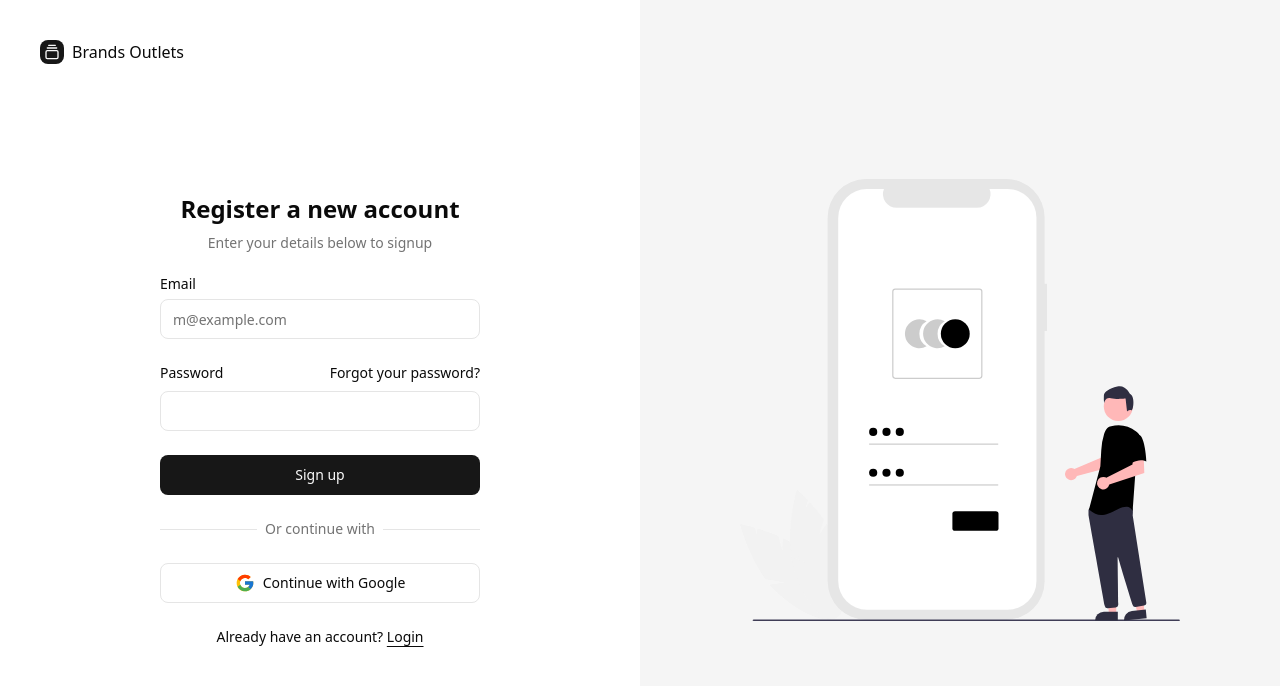
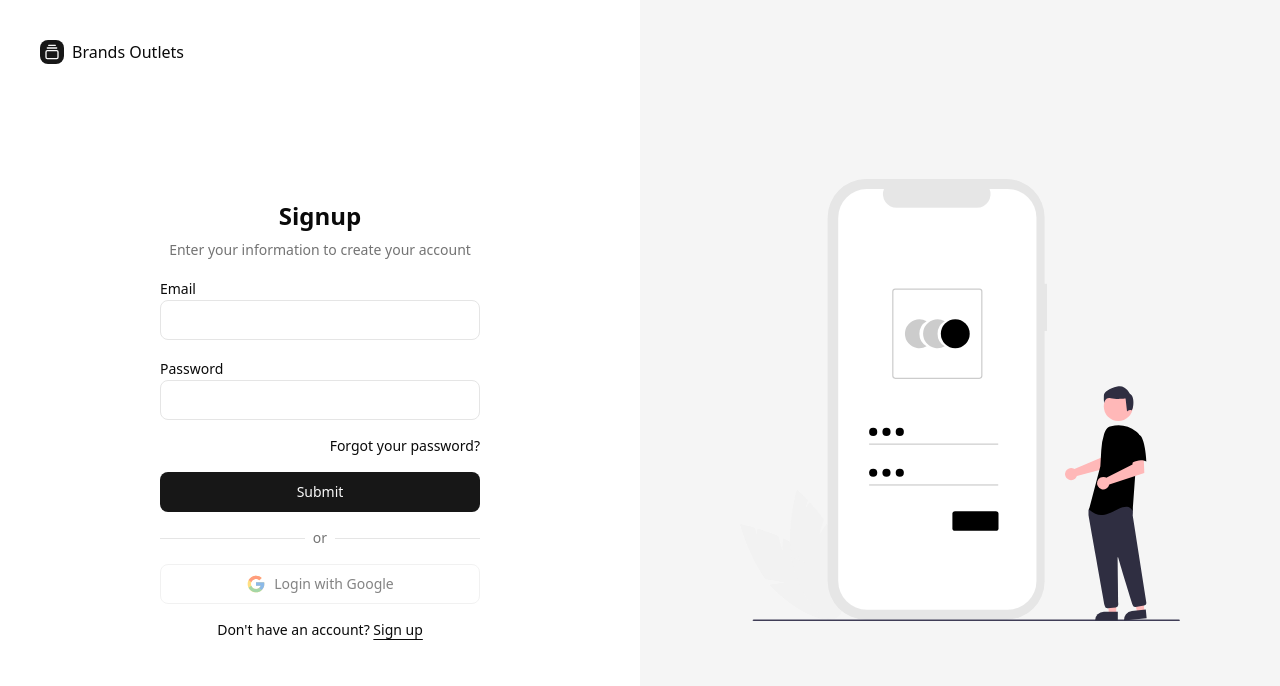
Before and after one commit to hafizusama43/admin-dashbaord, a Next.js app: page /sign-up in a window 1280 px wide. Shown: the top 686 px of the page. Built offline with nearby package versions, Linux system fonts and the light colour scheme.

Commit message:
Fix login form

```diff
--- a/src/app/(auth)/login/login-form.tsx
+++ b/src/app/(auth)/login/login-form.tsx
@@ -38,43 +38,21 @@ export function LoginForm({
         console.log(values)
     }
     return (
-        // <Form {...form}>
-        //             <form onSubmit={form.handleSubmit(onSubmit)} className="space-y-4">
-        //                 <div className="flex flex-col items-center gap-2 text-center">
-        //                     <h1 className="text-2xl font-bold">Reset password</h1>
-        //                     <p className="text-balance text-sm text-muted-foreground">
-        //                         Enter a strong password
-        //                     </p>
-        //                 </div>
-        //                 <RenderInput form={form} name="password" label="Password" />
-        //                 <RenderInput form={form} name="c_password" label="Confirm Password" />
-        //                 <Button type="submit" className="w-full">
-        //                     Reset Password
-        //                 </Button>
-
-        //                 <div className="text-center text-sm">
-        //                     Go back to login? &nbsp;
-        //                     <Link href="/login" className="underline underline-offset-4">
-        //                         Login
-        //                     </Link>
-        //                 </div>
-        //             </form>
-        //         </Form>
         <Form {...form}>
-            <form onSubmit={form.handleSubmit(onSubmit)} className={cn("flex flex-col gap-6", className)} {...props}>
+            <form onSubmit={form.handleSubmit(onSubmit)} className={cn("flex flex-col space-y-4 ", className)} {...props}>
                 <div className="flex flex-col items-center gap-2 text-center">
                     <h1 className="text-2xl font-bold">Login</h1>
                     <small className="text-balance text-sm text-muted-foreground">
                         Enter your credentials below to login to your account
                     </small>
                 </div>
-                <div className="grid gap-6">
+
                 <RenderInput form={form} name="email" label="Email" />
                 <RenderInput form={form} name="password" label="Password" />
                 <div className="flex items-center">
                     <Link
                         href="/forgot-password"
-                            className="ml-auto text-sm underline-offset-4 hover:underline"
+                        className="ml-auto text-sm hover:underline"
                     >
                         Forgot your password?
                     </Link>
@@ -84,14 +62,13 @@ export function LoginForm({
                 </Button>
                 <div className="relative text-center text-sm after:absolute after:inset-0 after:top-1/2 after:z-0 after:flex after:items-center after:border-t after:border-border">
                     <span className="relative z-10 bg-background px-2 text-muted-foreground">
-                            Or continue with
+                        or
                     </span>
                 </div>
                 <Button disabled variant="outline" className="w-full">
                     <Image src="/svgs/google.svg" width={20} height={20} alt="google" />
                     Login with Google
                 </Button>
-                </div>
                 <div className="text-center text-sm">
                     Don&apos;t have an account?{" "}
                     <Link href="/sign-up" className="underline underline-offset-4">
--- a/src/app/(auth)/sign-up/signup-form.tsx
+++ b/src/app/(auth)/sign-up/signup-form.tsx
@@ -1,58 +1,82 @@
+'use client'
+
+import React from "react"
 import { cn } from "@/lib/utils"
 import { Button } from "@/components/ui/button"
-import { Input } from "@/components/ui/input"
-import { Label } from "@/components/ui/label"
+import Link from "next/link"
+
 import Image from "next/image"
-import Link from "next/link"
+
+import { z } from "zod"
+import { zodResolver } from "@hookform/resolvers/zod"
+import { Form } from "@/components/ui/form"
+import { RenderInput } from "@/components/form-components/input"
+import { useForm } from "react-hook-form"
+
+
+const formSchema = z.object({
+    password: z.string().min(5, { message: "Password must be at least 5 characters." }),
+    email: z.coerce.string().email({ message: "Must be a valid email." }).min(5, { message: "Email is required." }),
+})
+
 
 export function SignupForm({
     className,
     ...props
 }: React.ComponentPropsWithoutRef<"form">) {
+    const form = useForm<z.infer<typeof formSchema>>({
+        resolver: zodResolver(formSchema),
+        defaultValues: {
+            email: "",
+            password: "",
+        },
+    })
+
+    function onSubmit(values: z.infer<typeof formSchema>) {
+        // Do something with the form values.
+        // ✅ This will be type-safe and validated.
+        console.log(values)
+    }
+
     return (
-        <form className={cn("flex flex-col gap-6", className)} {...props}>
+        <Form {...form}>
+            <form onSubmit={form.handleSubmit(onSubmit)} className={cn("flex flex-col space-y-4 ", className)} {...props}>
                 <div className="flex flex-col items-center gap-2 text-center">
-                <h1 className="text-2xl font-bold">Register a new account</h1>
-                <p className="text-balance text-sm text-muted-foreground">
-                    Enter your details below to signup
-                </p>
+                    <h1 className="text-2xl font-bold">Signup</h1>
+                    <small className="text-balance text-sm text-muted-foreground">
+                        Enter your information to create your account
+                    </small>
                 </div>
-            <div className="grid gap-6">
-                <div className="grid gap-2">
-                    <Label htmlFor="email">Email</Label>
-                    <Input id="email" type="email" placeholder="m@example.com" required />
-                </div>
-                <div className="grid gap-2">
+
+                <RenderInput form={form} name="email" label="Email" />
+                <RenderInput form={form} name="password" label="Password" />
                 <div className="flex items-center">
-                        <Label htmlFor="password">Password</Label>
                     <Link
                         href="/forgot-password"
-                            className="ml-auto text-sm underline-offset-4 hover:underline"
+                        className="ml-auto text-sm hover:underline"
                     >
                         Forgot your password?
                     </Link>
                 </div>
-                    <Input id="password" type="password" required />
-                </div>
                 <Button type="submit" className="w-full">
-                    Sign up
+                    Submit
                 </Button>
                 <div className="relative text-center text-sm after:absolute after:inset-0 after:top-1/2 after:z-0 after:flex after:items-center after:border-t after:border-border">
                     <span className="relative z-10 bg-background px-2 text-muted-foreground">
-                        Or continue with
+                        or
                     </span>
                 </div>
-                <Button variant="outline" className="w-full">
+                <Button disabled variant="outline" className="w-full">
                     <Image src="/svgs/google.svg" width={20} height={20} alt="google" />
-                    Continue with Google
+                    Login with Google
                 </Button>
-            </div>
                 <div className="text-center text-sm">
-                Already have an account?{" "}
-                <Link href="/login " className="underline underline-offset-4">
-                    Login
+                    Don&apos;t have an account?{" "}
+                    <Link href="/sign-up" className="underline underline-offset-4">
+                        Sign up
                     </Link>
                 </div>
             </form>
+        </Form>
     )
 }
```
Lines whose indentation alone changed are shown as unchanged.
